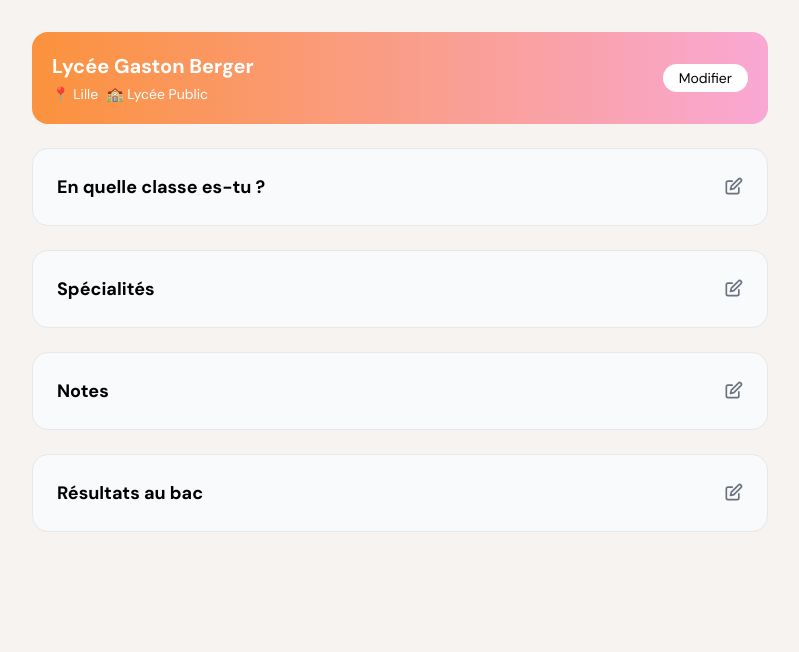
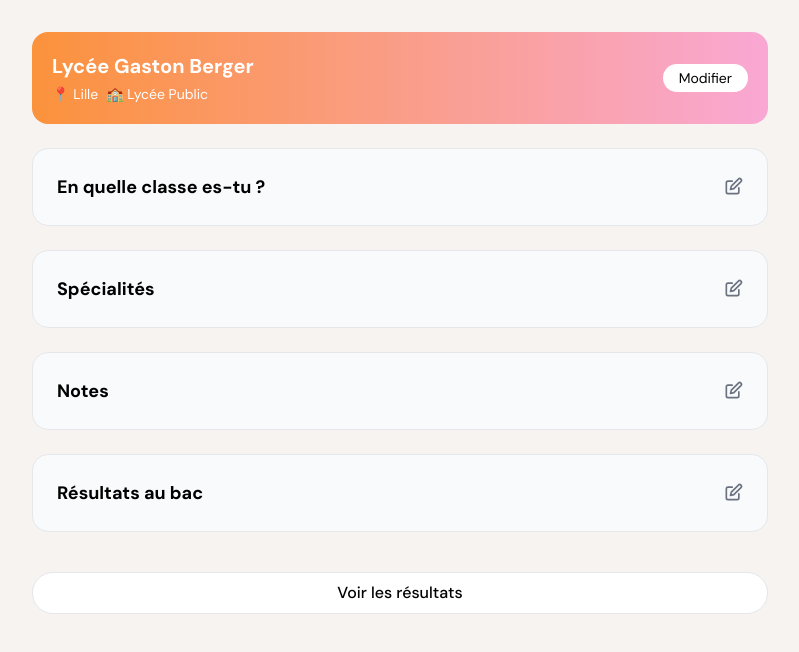
Before and after one commit to Guillaume-Gozillon/edumapper, a Nuxt app: page /student-profile in a window 1280 px wide. Shown: the top 652 px of the page, without its empty margins (240-1039 px from the left). Built offline with nearby package versions, Linux system fonts and the light colour scheme.

Commit message:
improve: navigation router + button style

```diff
--- a/pages/admission-chances.vue
+++ b/pages/admission-chances.vue
@@ -58,7 +58,7 @@
       la décision d’admission de l’établissement.
     </p>
 
-    <button class="btn flex items-center" @click="goToProfile">
+    <button class="btn flex items-center cursor-pointer" @click="goToProfile">
       <svg
         xmlns="http://www.w3.org/2000/svg"
         class="h-5 w-5 mr-2"
--- a/pages/student-profile.vue
+++ b/pages/student-profile.vue
@@ -77,6 +77,15 @@
         />
       </div>
     </SectionCard>
+
+    <div class="w-full">
+      <router-link
+          to="/admission-chances"
+          class="mt-4 w-full px-4 py-2 border rounded-full font-medium bg-white hover:bg-black hover:text-white inline-block text-center"
+      >
+        Voir les résultats
+      </router-link>
+    </div>
   </div>
 </template>
 
```
Lines whose indentation alone changed are shown as unchanged.
